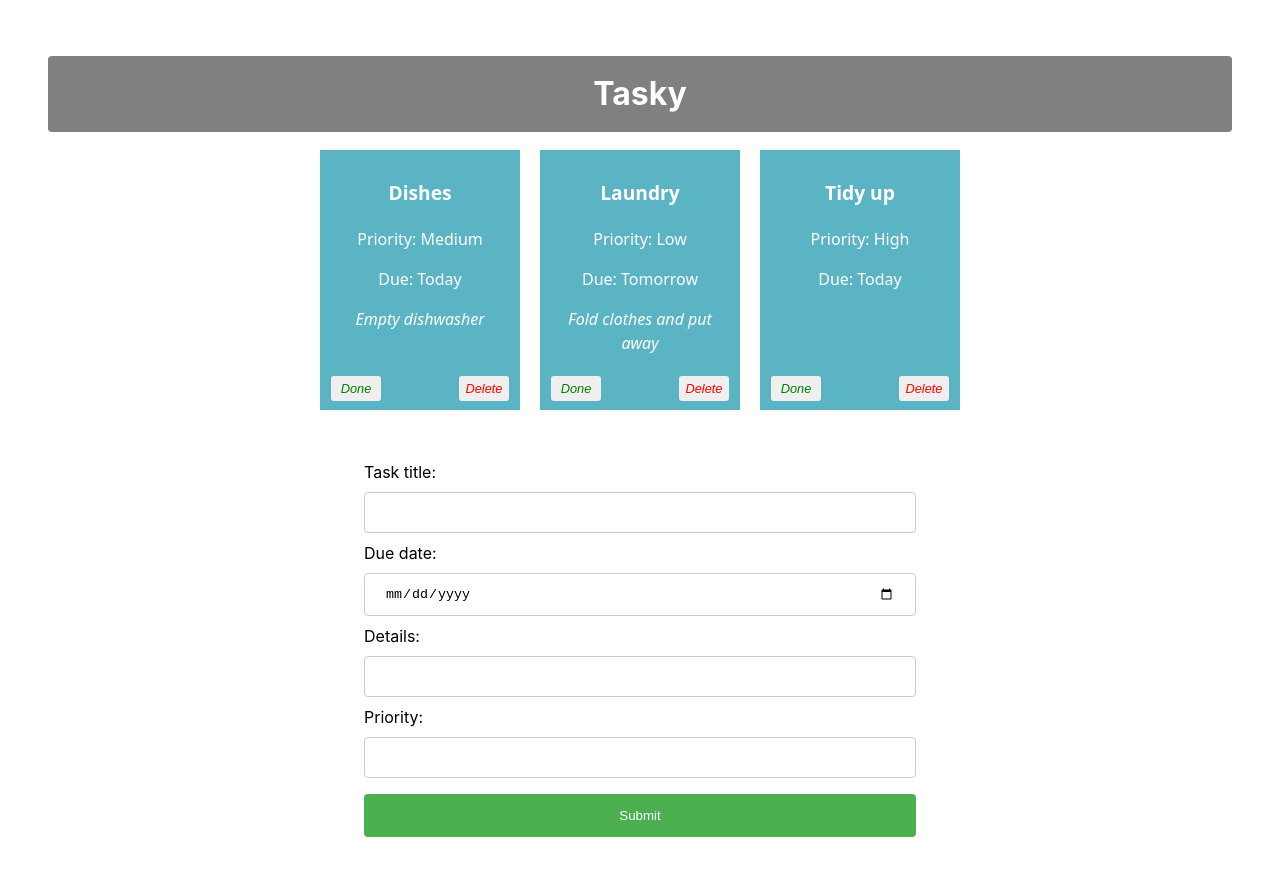
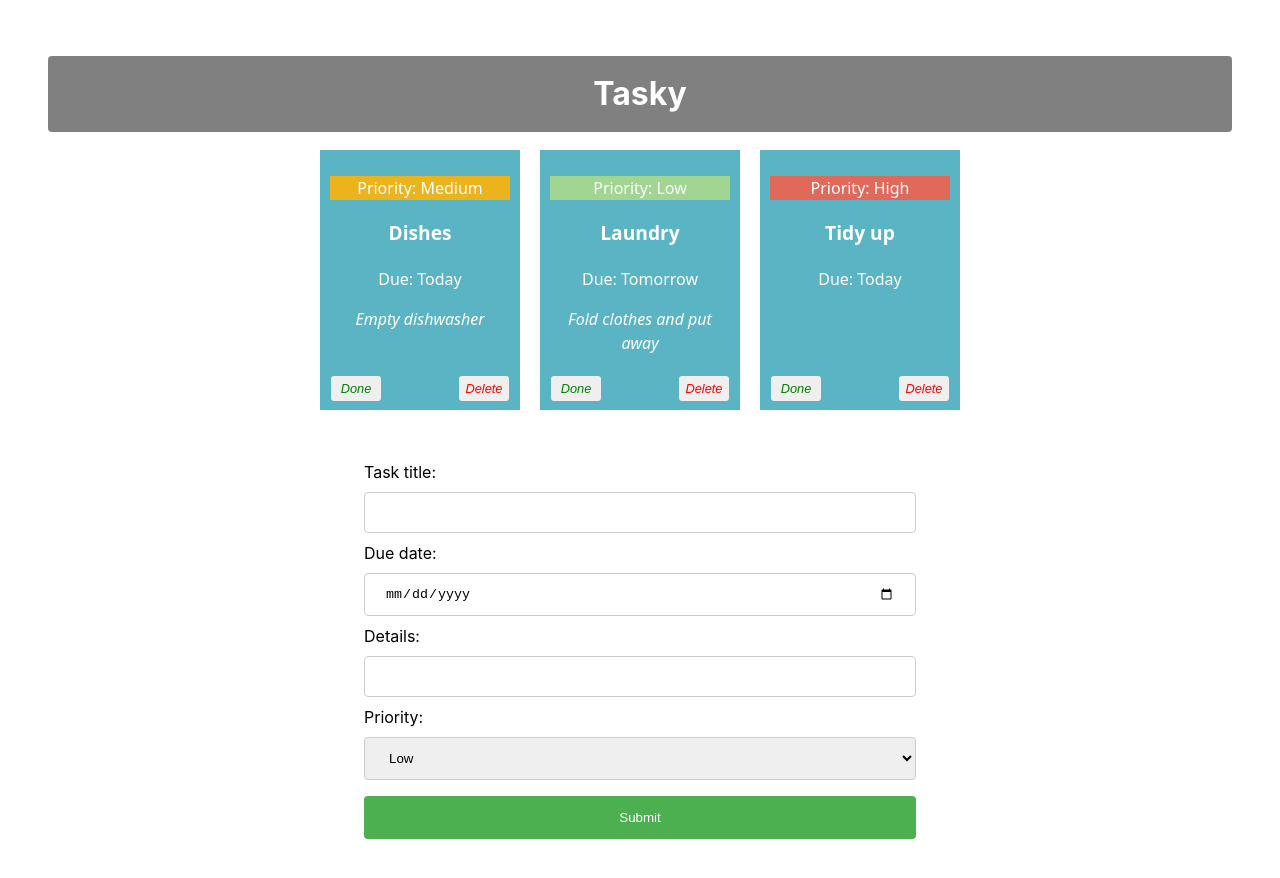
Before and after one commit to mari2701/react-basics-labs, a React (Vite) app in the folder tasky/: page / in a window 1280 px wide. Shown: the top 878 px of the page. Built offline with nearby package versions, Linux system fonts and the light colour scheme.

Commit message:
Tasky Lab 2b - Exercises done

```diff
--- a/tasky/src/App.css
+++ b/tasky/src/App.css
@@ -100,3 +100,13 @@ form {
   width: 50%;
   margin: auto;
 }
+
+select {
+  width: 100%;
+  padding: 12px 20px;
+  margin: 8px 0;
+  display: inline-block;
+  border: 1px solid #ccc;
+  border-radius: 4px;
+  box-sizing: border-box;
+}
--- a/tasky/src/components/Form.jsx
+++ b/tasky/src/components/Form.jsx
@@ -21,7 +21,11 @@ const AddTaskForm = (props) => {
     <br />
 <label>
         Priority:
-        <input type="text" name="priority" onChange={(event) => props.change(event)} />
+        <select name="priority" onChange={(event) => props.change(event)} >
+          <option value="Low">Low</option>
+          <option value="Medium">Medium</option>
+          <option value="High">High</option>
+        </select>
 </label>
         <input type="submit" value="Submit" />
         </form>
--- a/tasky/src/components/Task.jsx
+++ b/tasky/src/components/Task.jsx
@@ -7,8 +7,8 @@ const Task = (props) => {
 
        return (
           <div className="card" style={{backgroundColor: props.done ? 'lightgrey' : '#5bb4c4'}}>
+            <p style={{backgroundColor: props.priority === 'High' ? '#e0695a' : props.priority === 'Medium' ? '#ebb41c' : '#a1d692'}}> Priority: {props.priority}</p>
             <p className="title">{props.title}</p>
-            <p>Priority: {props.priority}</p>
             <p>Due: {props.deadline}</p>
             <p className="describe">{props.description}</p>
             <button onClick={props.markDone} className='doneButton'>Done</button>
```
